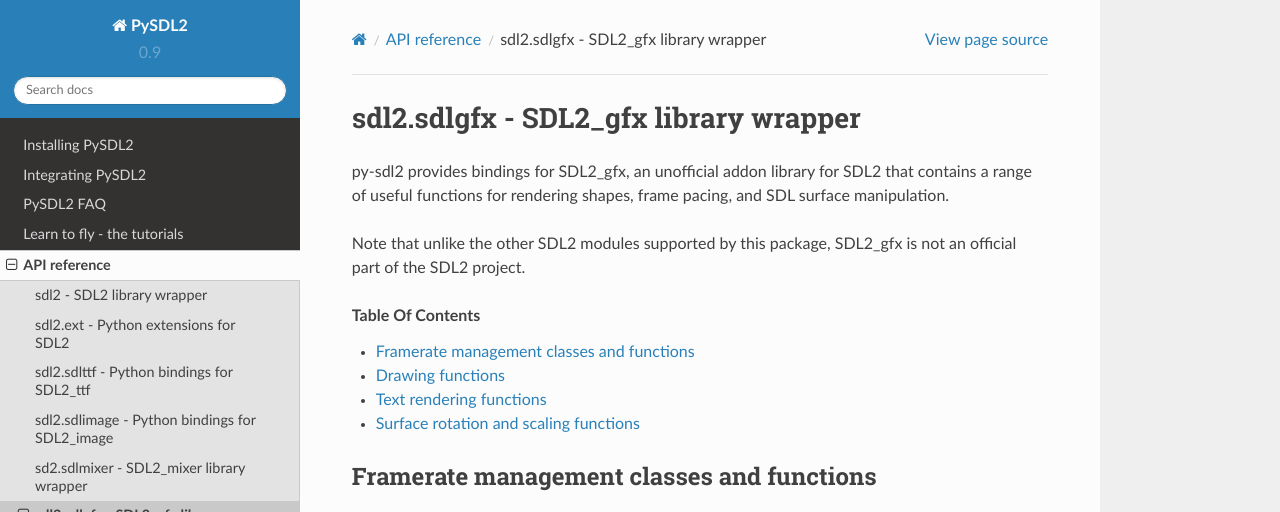
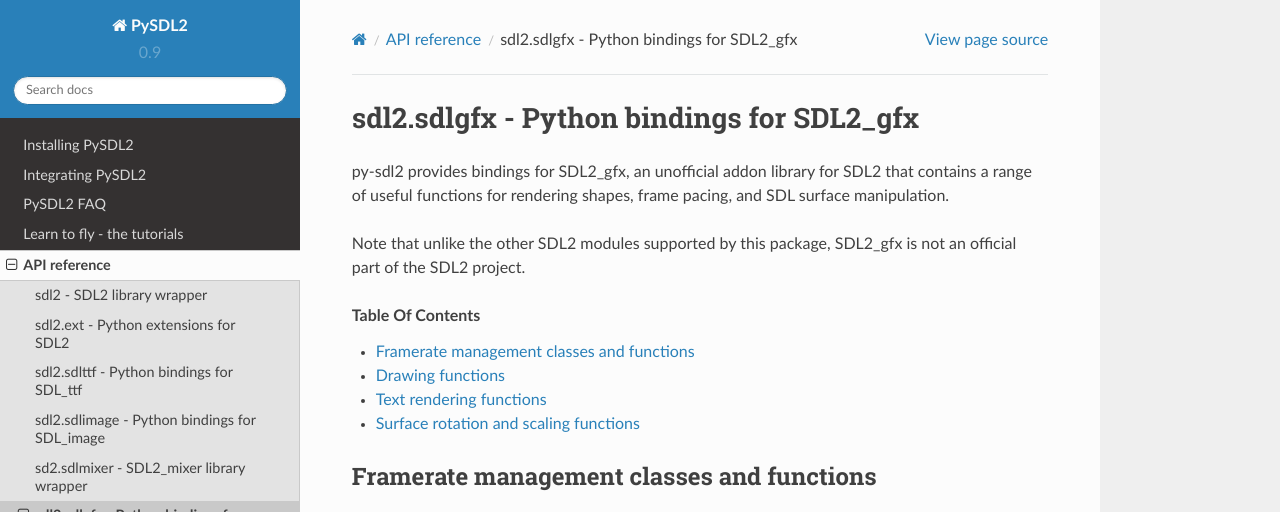
Before and after one commit to py-sdl/py-sdl2, a Sphinx documentation site: the page built from doc/modules/sdl2_sdlgfx.rst, in a window 1280 px wide and 900 px high, cut to the strip 0-512 px from the top of the window. Built offline with Sphinx 7.4.7 and the Read the Docs theme 2.0.0, drawn with Linux system fonts in a browser that asks for light colours; some of the changed text lies outside the part shown.

Commit message:
Fix module names

```diff
--- a/doc/modules/sdl2_sdlgfx.rst
+++ b/doc/modules/sdl2_sdlgfx.rst
@@ -1,7 +1,7 @@
 .. currentmodule:: sdl2.sdlgfx
 
-sdl2.sdlgfx - SDL2_gfx library wrapper
-======================================
+sdl2.sdlgfx - Python bindings for SDL2_gfx
+==========================================
 
 py-sdl2 provides bindings for SDL2_gfx, an unofficial addon library for SDL2
 that contains a range of useful functions for rendering shapes, frame pacing,
--- a/doc/modules/sdl2_sdlimage.rst
+++ b/doc/modules/sdl2_sdlimage.rst
@@ -1,7 +1,7 @@
 .. currentmodule:: sdl2.sdlimage
 
-sdl2.sdlimage - Python bindings for SDL2_image
-==============================================
+sdl2.sdlimage - Python bindings for SDL_image
+=============================================
 
 py-sdl2 provides bindings for SDL2_image, a library designed for use with SDL2
 that adds support for loading a wide range of different common (and uncommon)
--- a/doc/modules/sdl2_sdlttf.rst
+++ b/doc/modules/sdl2_sdlttf.rst
@@ -1,7 +1,7 @@
 .. currentmodule:: sdl2.sdlttf
 
-sdl2.sdlttf - Python bindings for SDL2_ttf
-==========================================
+sdl2.sdlttf - Python bindings for SDL_ttf
+=========================================
 
 py-sdl2 provides bindings for SDL2_ttf, a library designed for use with SDL2
 that provides high quality TrueType font rendering.
```
